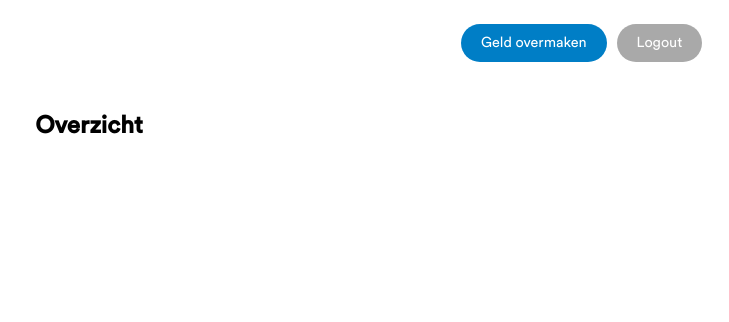
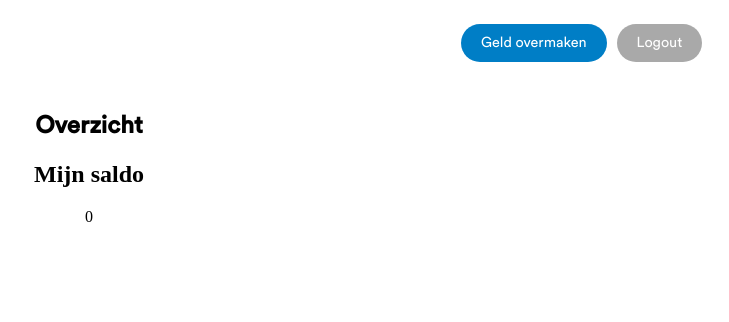
Before and after one commit to delantsheerian/Virtual-Currency-App, a PHP site: page / in a window 1280 px wide. Shown: the top 322 px of the page, without its empty margins (551-1280 px from the left). Run offline with PHP 8.4, Linux system fonts and the light colour scheme; the visitor is signed in with stand-in values (Sample User, id 1).

Commit message:
11/08/2020

```diff
--- a/index.php
+++ b/index.php
@@ -4,10 +4,13 @@
 
     include_once(__DIR__ . "/classes/db.php");
     include_once(__DIR__ . "/classes/user.php");
+    include_once(__DIR__ . "/classes/transaction.php");
 
     if(empty($_SESSION['email'])){
         header("Location:login.php");
     }
+
+    $transaction = new Transaction();
 
 ?>
 
@@ -39,9 +42,14 @@
 
             <h1>Overzicht</h1>
 
-            <div id="saldo"></div>
+            <div id="saldo">
+                <h2>Mijn saldo</h2>
+                <?php echo $transaction->checkWallet($_SESSION['email']); ?>
+            </div>
 
-            <div id="transactions"></div>
+            <div id="transactions">
+
+            </div>
 
         </div>
     </div>
```
